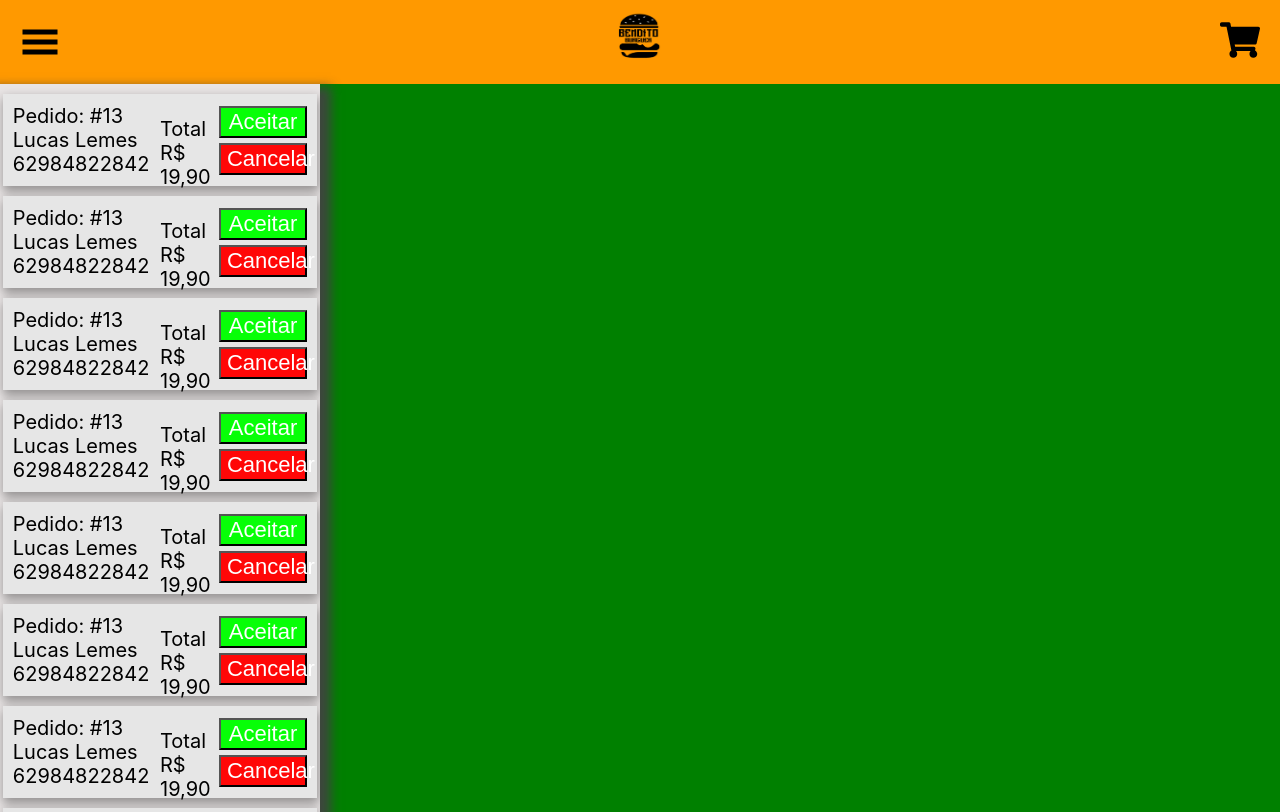
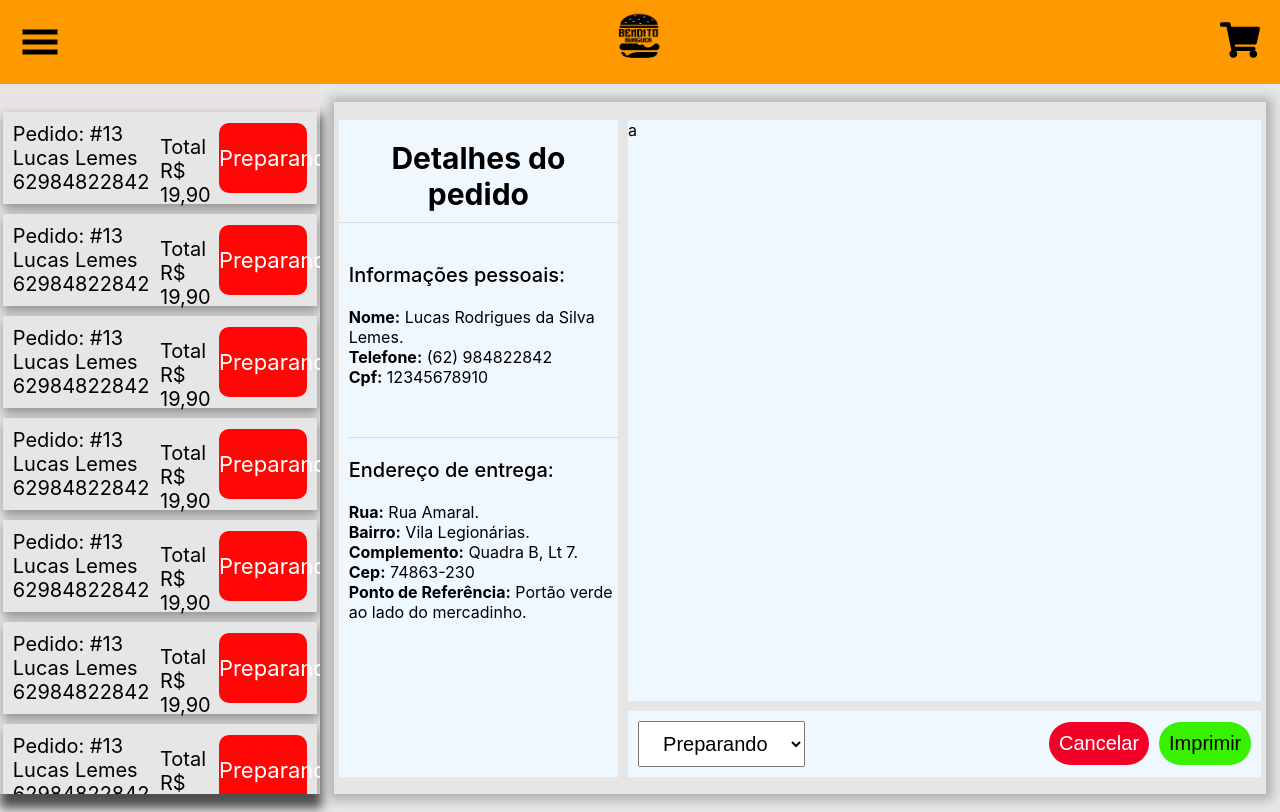
Before and after one commit to LukeRekt/BenditoBurger, a React (Create React App) app: page /painel in a window 1280 px wide. Built offline with nearby package versions, Linux system fonts and the light colour scheme.

Commit message:
painel de pedidos alterado

```diff
--- a/src/components/Pages/Painel/Painel.js
+++ b/src/components/Pages/Painel/Painel.js
@@ -1,3 +1,4 @@
+import DetalhesPedido from '../../PainelComponents/DetalhesPedido/DetalhesPedido'
 import Pedidos from '../../PainelComponents/Pedidos/Pedidos'
 import styles from './Painel.module.css'
 
@@ -15,6 +16,8 @@ export default function Painel(){
             <Pedidos/>
             <Pedidos/>
         </div>
-        <div className={styles.rightSide}></div>
+        <div className={styles.rightSide}>
+            <DetalhesPedido/>
+        </div>
     </div>)
 }
--- a/src/components/Pages/Painel/Painel.module.css
+++ b/src/components/Pages/Painel/Painel.module.css
@@ -6,8 +6,8 @@
 }
 .leftSide{
 width: 25%;
-height: 100%;
-box-shadow: 1px 13px 10px 10px rgba(65, 65, 65, 0.918);
+height: 95%;
+box-shadow: 1px 13px 10px 1px rgba(65, 65, 65, 0.918);
 z-index: 1;
 display: flex;
 align-items: center;
@@ -35,7 +35,10 @@ overflow-x: hidden;
 	background-color: #D62929;
 }
 .rightSide{
-background-color: green;
+    background-color: rgb(230, 230, 230);
 width: 75%;
 height: 100%;
+display: flex;
+align-items: center;
+justify-content: center;
 }
--- /dev/null
+++ b/src/components/PainelComponents/DetalhesPedido/DetalhesPedido.js
@@ -0,0 +1,47 @@
+import styles from "./DetalhesPedido.module.css"
+
+export default function DetalhesPedido(){
+    return (
+        <div className={styles.container}>
+            <div className={styles.pedidoDetails}>
+                <h1>Detalhes do pedido</h1>
+                <div className={styles.comprador}>
+                    <p>Informações pessoais:</p>
+
+                    <span> <span style={{fontWeight: 700}}>Nome:</span> Lucas Rodrigues da Silva Lemes.</span>
+                    <span> <span style={{fontWeight: 700}}>Telefone:</span> (62) 984822842</span>
+                    <span> <span style={{fontWeight: 700}}>Cpf:</span> 12345678910</span>
+                </div>
+                <div className={styles.endereco}>
+                    <p>Endereço de entrega:</p>
+                    <span> <span style={{fontWeight: 700}}>Rua:</span> Rua Amaral.</span>
+                    <span> <span style={{fontWeight: 700}}>Bairro:</span> Vila Legionárias.</span>
+                    <span> <span style={{fontWeight: 700}}>Complemento:</span> Quadra B, Lt 7.</span>
+                    <span> <span style={{fontWeight: 700}}>Cep:</span> 74863-230</span>
+                    <span> <span style={{fontWeight: 700}}>Ponto de Referência:</span> Portão verde ao lado do mercadinho.</span>
+                </div>
+
+            </div>
+            <div className={styles.pedidosContainer}>
+                <div className={styles.pedidos}>
+                    a
+                </div>
+            <div className={styles.pedidosRodape}>
+                <div className={styles.statusMenu}>
+                    <select>
+                     <option value="0">Preparando</option>
+                     <option value="0">Entrega</option>
+                     <option value="0">Finalizado</option>
+                    </select>
+                </div>
+                <div className={styles.botoes}>
+                    <button>Cancelar</button>
+                    <button>Imprimir</button>
+
+                </div>
+            </div>
+            </div>
+
+        </div>
+    )
+}
--- /dev/null
+++ b/src/components/PainelComponents/DetalhesPedido/DetalhesPedido.module.css
@@ -0,0 +1,90 @@
+.container{
+    width: 97%;
+    height: 95%;
+    box-shadow: 1px 1px 10px 5px rgba(0, 0, 0, 0.24);
+    display: flex;
+    align-items: center;
+    justify-content: center;
+}
+.pedidoDetails{
+    background-color: aliceblue;
+width: 30%;
+height: 95%;
+}
+.pedidoDetails h1 {
+    text-align: center;
+    border-bottom: 1px solid rgba(0, 0, 0, 0.116);
+    padding-bottom: 10px;
+}
+.comprador {
+    margin-left: 10px;
+    display: flex;
+    flex-direction: column;
+    padding-bottom: 50px;
+    border-bottom: 1px solid rgba(0, 0, 0, 0.116);
+}
+.comprador p{
+    font-size: 20px;
+    font-weight: 500;
+}
+.endereco {
+    margin-left: 10px;
+    display: flex;
+    flex-direction: column;
+}
+.endereco p{
+    font-size: 20px;
+    font-weight: 500;
+}
+.pedidosContainer{
+    display: flex;
+    flex-direction: column;
+    align-items: center;
+    width: 68%;
+    height: 95%;
+    margin-left: 10px;
+    justify-content: space-between;
+}
+.pedidos{
+    background-color: aliceblue;
+    width: 100%;
+    margin-bottom: 10px;
+    height: 89%;
+}
+.pedidosRodape{
+    background-color: aliceblue;
+height: 10%;
+width: 100%;
+display: flex;
+align-items: center;
+justify-content: space-between;
+}
+.botoes{
+    height: 100%;
+    display: flex;
+align-items: center;
+justify-content: center;
+}
+.botoes button{
+    background-color: rgb(56, 241, 0);
+    margin-right: 10px;
+    font-size: 20px;
+    padding: 10px;
+    border: none;
+    border-radius: 50px;
+    color: black;
+
+}
+.botoes button:first-child{
+    background-color: rgb(241, 0, 40);
+    color: white;
+
+
+}
+.statusMenu{
+    margin-left: 10px;
+    }
+.statusMenu select{
+padding: 10px 20px 10px 20px;
+font-size: 20px;
+}
--- a/src/components/PainelComponents/Pedidos/Pedidos.js
+++ b/src/components/PainelComponents/Pedidos/Pedidos.js
@@ -14,8 +14,7 @@ export default function Pedidos (){
                 <span>R$ 19,90</span>
                 </div>
                 <div className={styles.pedidosButton}>
-                <button className={styles.botaoAceitar}>Aceitar</button>
-                <button className={styles.botaoCancelar}>Cancelar</button>
+                <p>Preparando</p>
                 </div>
             </div>
         </div>
--- a/src/components/PainelComponents/Pedidos/Pedidos.module.css
+++ b/src/components/PainelComponents/Pedidos/Pedidos.module.css
@@ -32,17 +32,10 @@
 }
 .pedidosButton{
 width: 60%;
+background-color: rgb(7, 255, 7);
+background-color: rgb(255, 7, 7);
+text-align: center;
+font-size: 22px;
+border-radius: 10px;
+color: white;
 }
-.botaoAceitar{
-background-color: rgb(7, 255, 7);
-color: white;
-font-size: 22px;
-width: 100%;
-margin-bottom: 5px;
-}
-.botaoCancelar{
-    background-color: rgb(255, 7, 7);
-    color: white;
-    font-size: 22px;
-    width: 100%;
-}
```
